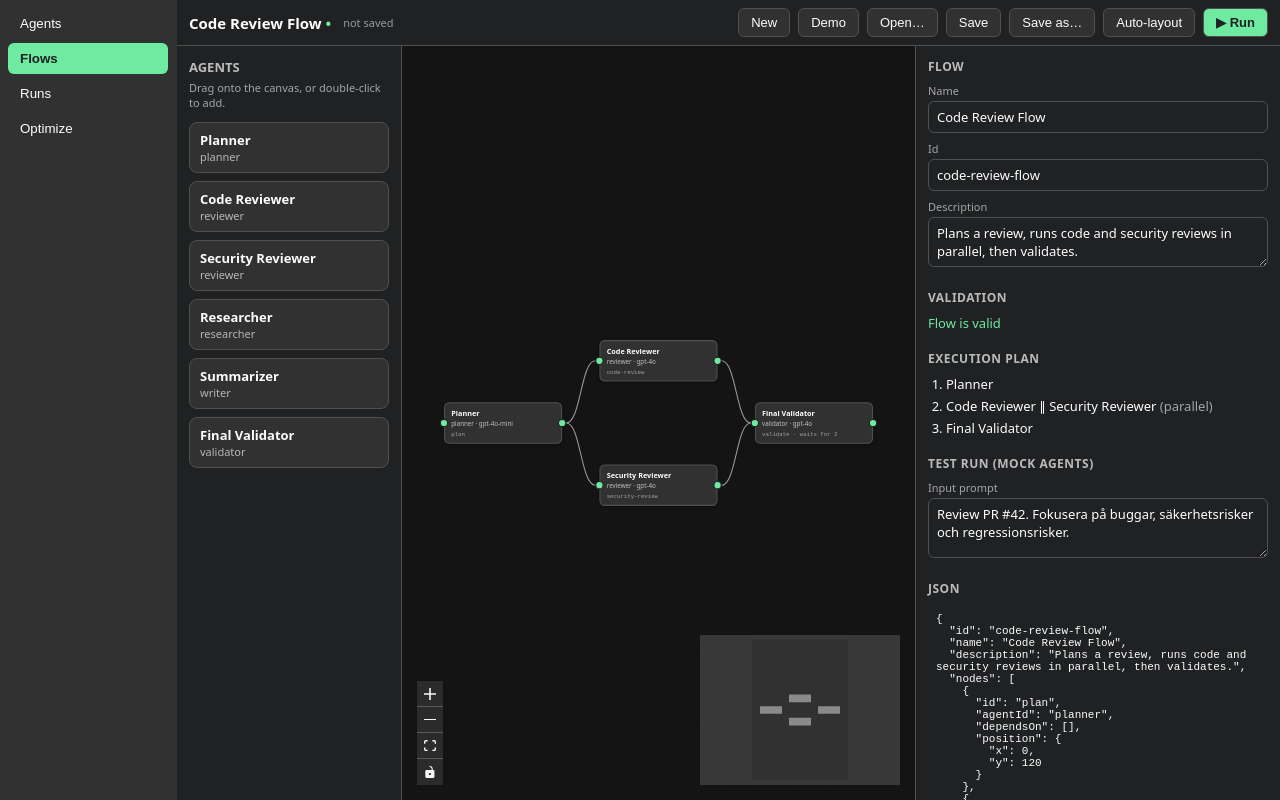
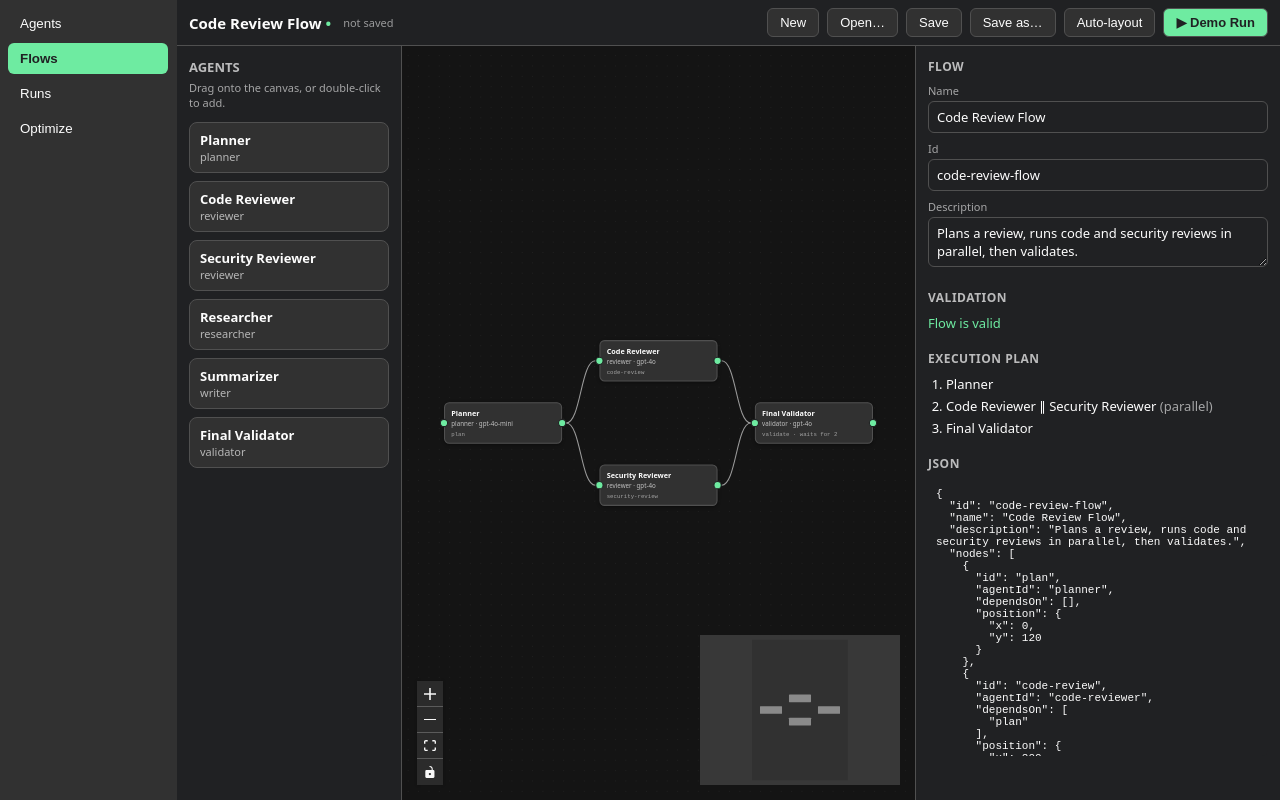
Before and after one commit to uptive/Uptive-AgentLab, a React (Vite) app in the folder apps/desktop/: page / in a window 1280 px wide. Both pictures are taken after a click on the button "Flows". Built offline with nearby package versions, Linux system fonts and the light colour scheme.

Commit message:
removed demo and changed demo to demo run

```diff
--- a/apps/desktop/src/flow-editor/FlowEditor.tsx
+++ b/apps/desktop/src/flow-editor/FlowEditor.tsx
@@ -205,12 +205,6 @@ function FlowEditorInner() {
     setNotice(undefined);
   };
 
-  const loadDemo = () => {
-    if (!confirmDiscard()) return;
-    loadGraph(flowToGraph(codeReviewFlow));
-    setNotice(undefined);
-  };
-
   const open = async () => {
     if (!confirmDiscard()) return;
     try {
@@ -292,7 +286,6 @@ function FlowEditorInner() {
             {filePath ?? "not saved"}
           </span>
           <button style={buttonBase} onClick={newFlow} disabled={running}>New</button>
-          <button style={buttonBase} onClick={loadDemo} disabled={running}>Demo</button>
           <button style={buttonBase} onClick={open} disabled={running}>Open…</button>
           <button style={buttonBase} onClick={() => save(false)}>Save</button>
           <button style={buttonBase} onClick={() => save(true)}>Save as…</button>
@@ -314,7 +307,7 @@ function FlowEditorInner() {
               disabled={!validation.valid}
               title={validation.valid ? "Run with mock agents" : "Fix validation problems first"}
             >
-              ▶ Run
+              ▶ Demo Run
             </button>
           )}
         </header>
@@ -381,8 +374,6 @@ function FlowEditorInner() {
             errors={validation.errors}
             levels={levels}
             run={run}
-            runInput={runInput}
-            onRunInputChange={setRunInput}
             json={json}
             locked={running}
             onUpdateNode={updateNode}
--- a/apps/desktop/src/flow-editor/Inspector.tsx
+++ b/apps/desktop/src/flow-editor/Inspector.tsx
@@ -16,8 +16,6 @@ interface Props {
   errors: FlowIssue[];
   levels?: string[][];
   run?: Run;
-  runInput: string;
-  onRunInputChange: (value: string) => void;
   json: string;
   locked: boolean;
   onUpdateNode: (id: string, patch: Partial<AgentNodeData>) => void;
@@ -33,7 +31,7 @@ export function Inspector(props: Props) {
   );
 }
 
-function FlowPanel({ flow, meta, onMetaChange, errors, levels, run, runInput, onRunInputChange, json, locked, agentsById }: Props) {
+function FlowPanel({ flow, meta, onMetaChange, errors, levels, json, locked, agentsById }: Props) {
   const label = (id: string) => {
     const node = flow.nodes.find((n) => n.id === id);
     return node?.label || agentsById.get(node?.agentId ?? "")?.name || id;
@@ -82,29 +80,6 @@ function FlowPanel({ flow, meta, onMetaChange, errors, levels, run, runInput, on
           </ol>
         </Section>
       ) : null}
-
-      <Section title="Test run (mock agents)">
-        <Field label="Input prompt">
-          <textarea
-            style={{ ...inputStyle, minHeight: 60, resize: "vertical" }}
-            value={runInput}
-            onChange={(e) => onRunInputChange(e.target.value)}
-          />
-        </Field>
-        {run ? (
-          <div style={{ display: "grid", gap: 4 }}>
-            <div>
-              Status: <StatusBadge status={run.status} />
-            </div>
-            {run.totalUsage ? (
-              <div style={{ opacity: 0.8 }}>
-                {run.totalUsage.inputTokens + run.totalUsage.outputTokens} tokens · ${run.totalUsage.estimatedCostUsd.toFixed(4)} ·{" "}
-                {run.totalUsage.latencyMs} ms
-              </div>
-            ) : null}
-          </div>
-        ) : null}
-      </Section>
 
       <Section title="JSON">
         <pre style={preStyle}>{json}</pre>
```
